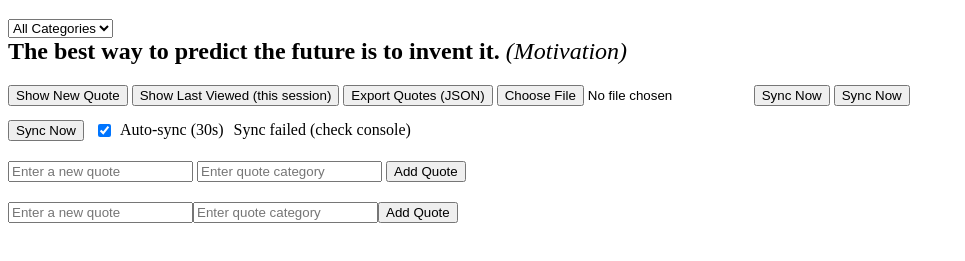
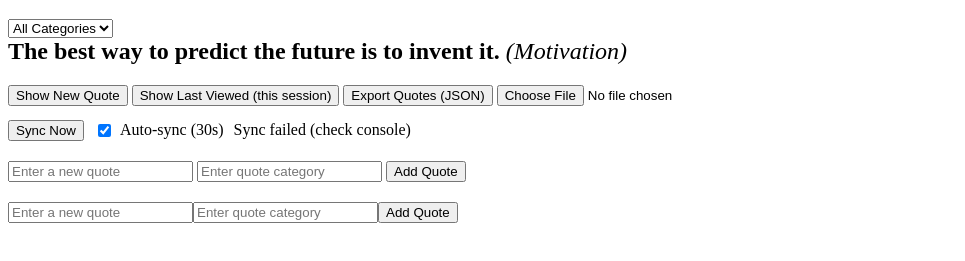
Before and after one commit to Omwami-dev/alx_fe_javascript, a plain HTML site: page dom-manipulation/index.html in a window 1280 px wide. Shown: the part 61-322 px from the top of the page, without its empty margins (0-965 px from the left). Drawn offline with Linux system fonts and the light colour scheme; no server answers.

Commit message:
update html

```diff
--- a/dom-manipulation/index.html
+++ b/dom-manipulation/index.html
@@ -22,8 +22,7 @@
   <button id="showLast">Show Last Viewed (this session)</button>
   <button id="exportBtn">Export Quotes (JSON)</button>
   <input type="file" id="importFile" accept=".json" onchange="importFromJsonFile(event)" />
-  <button onclick="fetchQuotesFromServer()">Sync Now</button>
-  <button onclick="syncQuotes()">Sync Now</button>
+
   <!-- Sync Bar -->
  <div id="syncBar" style="margin-top:14px; display:flex; gap:10px; align-items:center; flex-wrap:wrap;">
   <button id="syncNow">Sync Now</button>
```
